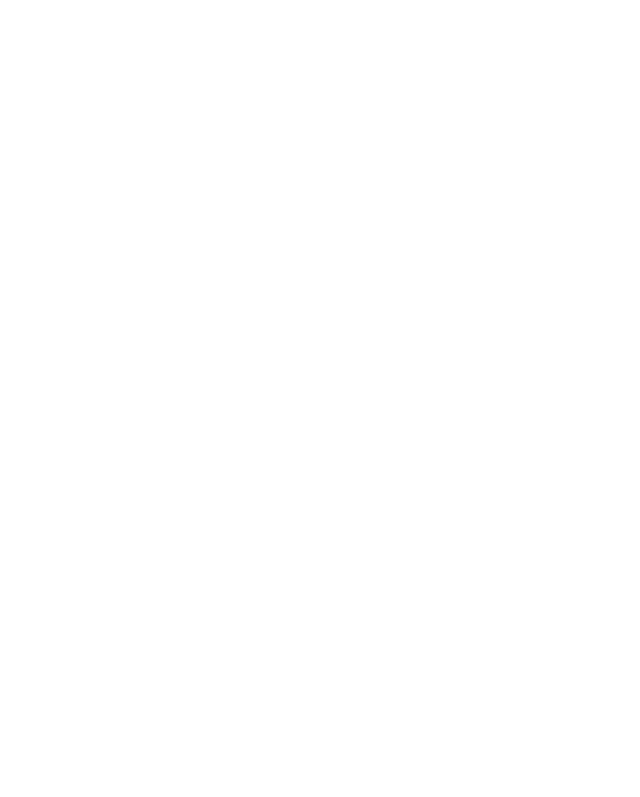
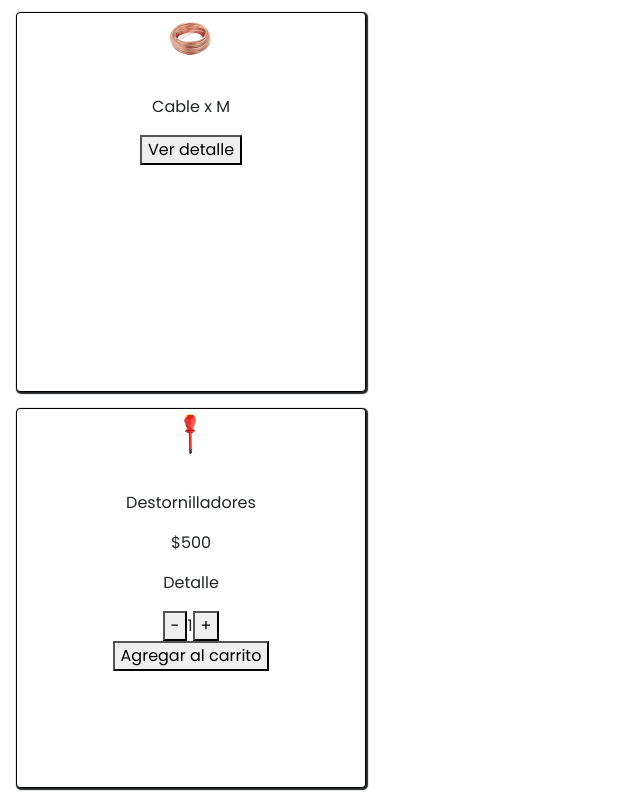
Before and after one commit to AgustinPerpen/E-commerce1, a React (Create React App) app: page / in a window 1280 px wide. Shown: the part 1023-1820 px from the top of the page, without its empty margins (0-640 px from the left). Before the commit the page ends 800 px from the top, so only its background shows below. Built offline with nearby package versions, Linux system fonts and the light colour scheme.

Commit message:
Desafío: Detalle de Producto

```diff
--- a/package.json
+++ b/package.json
@@ -9,6 +9,7 @@
     "bootstrap": "^5.1.3",
     "react": "^18.1.0",
     "react-dom": "^18.1.0",
+    "react-router-dom": "^6.3.0",
     "react-scripts": "5.0.1",
     "react-spinners": "^0.12.0",
     "reactstrap": "^9.1.1",
--- a/src/App.js
+++ b/src/App.js
@@ -1,12 +1,14 @@
 import './App.css';
 import Header from './Components/Header/Header';
 import ItemListContainer from './Components/ItemListContainer/ItemListContainer';
+import ItemDetailContainer from './Components/ItemDetailContainer/ItemDetailContainer'
 
 function App() {
   return (
     <div className="App">
       <Header  />
       <ItemListContainer greeting='Bienvenido'/>
+      <ItemDetailContainer/>
 
     </div>
   );
--- a/src/Components/FakeApi/FakeApi.js
+++ b/src/Components/FakeApi/FakeApi.js
@@ -8,21 +8,21 @@
             image: <img width='50px' height='50px' src={destornillador}></img>,
             title:'Destornilladores',
             price:"$500",
-            stock: '5',
+            stock: 10,
         },
         {
             id:2,
             image: <img width='50px' height='50px' src={martillo}></img>,
             title:'Martillos',
             price:"$1000",
-            stock: '5',
+            stock: 5,
         },
         {
             id:3,
             image: <img width='50px' height='50px' src={cable}></img>,
             title:'Cable x M',
             price:"$20",
-            stock: '5m',
+            stock: 7,
         }
     ]
 
--- /dev/null
+++ b/src/Components/Item/Item.css
@@ -0,0 +1,13 @@
+.card {
+    width: 350px;
+    height: 380px;
+    margin: 1rem;
+    border: 1px solid black;
+    box-shadow: 1px 1px 1px 1px;
+    display: flex;
+    padding: auto;
+    background-color: white;
+    flex-direction: column;
+    align-items: center;
+    justify-content: center;
+ }
--- a/src/Components/Item/Item.js
+++ b/src/Components/Item/Item.js
@@ -1,14 +1,16 @@
 import React from 'react'
+import './Item.css'
 
 const Item = ({item}) => {
 
   return (
-    <div>
-        <h3>Nuestros productos:</h3>
-        <div >
-            {item.map(i => <li className='product-list' key={i.id}> {i.image} {i.title} {i.price} Stock disponible: {i.stock} </li>)}
-        </div>
+    <div className="card">
+    <p>{item.image}</p>
+    <div className="card-body">
+        <p className="card-text">{item.title}</p>
+        <button>Ver detalle</button>
     </div>
+</div>
   )
 }
 
--- a/src/Components/Item/ItemList.css
+++ /dev/null
@@ -1,4 +0,0 @@
-.product-list {
-    display: flex;
-    align-items: left;
-}
--- a/src/Components/ItemCount/ItemCount.js
+++ b/src/Components/ItemCount/ItemCount.js
@@ -22,7 +22,7 @@
 
     const handlerAddToCart = () => {
         if (counter > stock) {
-            console.log('Solo quedan',stock,'productos')
+            console.log('Solo quedan',stock,'productos disponibles')
         }else{
         onAdd(counter);
         resetCount()
--- /dev/null
+++ b/src/Components/ItemDetail/ItemDetail.css
@@ -0,0 +1,13 @@
+.card {
+    width: 350px;
+    height: 380px;
+    margin: 1rem;
+    border: 1px solid black;
+    box-shadow: 1px 1px 1px 1px;
+    display: flex;
+    padding: auto;
+    background-color: white;
+    flex-direction: column;
+    align-items: center;
+    justify-content: center;
+ }
--- /dev/null
+++ b/src/Components/ItemDetail/ItemDetail.js
@@ -0,0 +1,24 @@
+import ItemCount from '../ItemCount/ItemCount'
+import './ItemDetail.css'
+
+const ItemDetail = ({detailedItem}) => {
+
+    const onAdd = (counter) => {
+        console.log('Se agregaron ', counter, 'productos');
+    }
+
+  return (
+
+    <div className="card">
+    <p>{detailedItem.image}</p>
+    <div className="card-body">
+        <p className="card-text">{detailedItem.title}</p>
+        <p className="card-text">{detailedItem.price}</p>
+        <p>Detalle</p>
+        <ItemCount  stock={detailedItem.stock} onAdd={onAdd} />
+    </div>
+</div>
+        )
+    }
+
+export default ItemDetail
--- /dev/null
+++ b/src/Components/ItemDetailContainer/ItemDetailContainer.js
@@ -0,0 +1,33 @@
+import React, { useState, useEffect } from 'react'
+import { Spinner } from 'reactstrap'
+import { getData } from '../FakeApi/FakeApi'
+import ItemDetail from '../ItemDetail/ItemDetail'
+
+const ItemDetailContainer = () => {
+
+    const [detailedItem, setDetailedItem] = useState([])
+    const [loading, setLoading] = useState(true)
+
+    const getDetailedList = async () => {
+        try{
+          const response = await getData
+          setDetailedItem(response)
+        }catch(error){
+          console.log(error)
+        }finally{
+          setLoading(false)
+        }
+      }
+
+    useEffect(() => {
+        getDetailedList()
+        }, []);
+
+  return (
+    <div>
+      {loading ? <Spinner/> : detailedItem.map((detailedItem) =><ItemDetail key={detailedItem.id} detailedItem={detailedItem}/>)}
+    </div>
+  )
+}
+
+export default ItemDetailContainer
--- a/src/Components/ItemList/ItemList.js
+++ b/src/Components/ItemList/ItemList.js
@@ -27,7 +27,7 @@
   return (
     <div>
         <div className='sweet-loading'>
-            {loading ? <Spinner/> : <Item item={itemList}/>}
+            {loading ? <Spinner/> : itemList.map((item)=><Item key={item.id} item={item}/>)}
         </div>
     </div>
   )
--- a/src/Components/ItemListContainer/ItemListContainer.js
+++ b/src/Components/ItemListContainer/ItemListContainer.js
@@ -1,21 +1,17 @@
 import React from 'react'
 import './ItemListContainer.css'
-import ItemCount from '../ItemCount/ItemCount'
 import ItemList from '../ItemList/ItemList'
 
 const ItemListContainer = ({greeting}) => {
-
-  const onAdd = (counter) => {
-    console.log('Se agregaron ', counter, 'productos');
-}
 
   return (
     <div>
         <span className='landing'>{greeting}</span>
         <ItemList/>
-        <ItemCount stock={10} onAdd={onAdd} />
     </div>
   )
 }
 
+/*<ItemCount stock={10} onAdd={onAdd} />*/
+
 export default ItemListContainer
```
Also changed, not shown: 1 other file (tests, documents, lock files or other folders).
